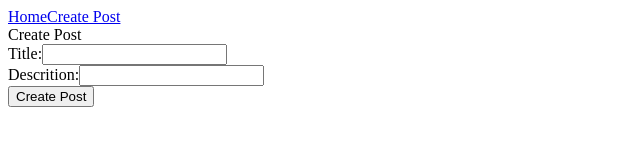
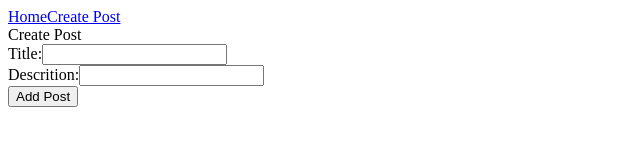
Before and after one commit to keatkean/fullstack, a React (Create React App) app in the folder react-fullstack/client/: page /createPost in a window 1280 px wide. Shown: the top 160 px of the page, without its empty margins (0-640 px from the left). Built offline with nearby package versions, Linux system fonts and the light colour scheme.

Commit message:
Revert "use div instead of form"
This reverts commit 75b408e0b25ba4eede492f70ff03befeebcca87b.

```diff
--- a/react-fullstack/client/src/pages/CreatePost.js
+++ b/react-fullstack/client/src/pages/CreatePost.js
@@ -16,7 +16,9 @@ function CreatePost() {
         setPost(values => ({ ...values, [name]: value }))
     };
 
-    const createPost = (event) => {
+    const onSubmit = (event) => {
+        event.preventDefault();
+        //alert(`You have entered: ${post.title} ${post.description}`);
         axios.post("/post/create", post).then((res) => {
             console.log(res.data);
             navigate("/");
@@ -26,7 +28,7 @@ function CreatePost() {
     return (
         <div>
             <div>Create Post</div>
-            <div>
+            <form onSubmit={onSubmit}>
                 <div>
                     <label>Title:</label>
                     <input
@@ -44,9 +46,9 @@ function CreatePost() {
                     />
                 </div>
                 <div>
-                    <button onClick={createPost}>Create Post</button>
+                    <input type="submit" value="Add Post" />
                 </div>
-            </div>
+            </form>
         </div>
     )
 }
--- a/react-fullstack/client/src/pages/Post.js
+++ b/react-fullstack/client/src/pages/Post.js
@@ -30,9 +30,11 @@ function Post() {
         const name = event.target.name;
         const value = event.target.value;
         setComment(values => ({ ...values, [name]: value }));
+
     };
 
-    const addComment = (event) => {
+    const onSubmit = (event) => {
+        event.preventDefault();
         axios.post("/comment/create", comment).then((res) => {
             console.log(res.data);
             setComment(values => ({ ...values, text: "" }));
@@ -51,6 +53,7 @@ function Post() {
 
             <div>
                 <div>
+                    <form onSubmit={onSubmit}>
                         <div>
                             <input
                                 name="text"
@@ -59,8 +62,9 @@ function Post() {
                             />
                         </div>
                         <div>
-                        <button onClick={addComment}>Add Comment</button>
+                            <input type="submit" value="Add Comment" />
                         </div>
+                    </form>
                 </div><br />
                 <div>
                     {
```
Lines whose indentation alone changed are shown as unchanged.
